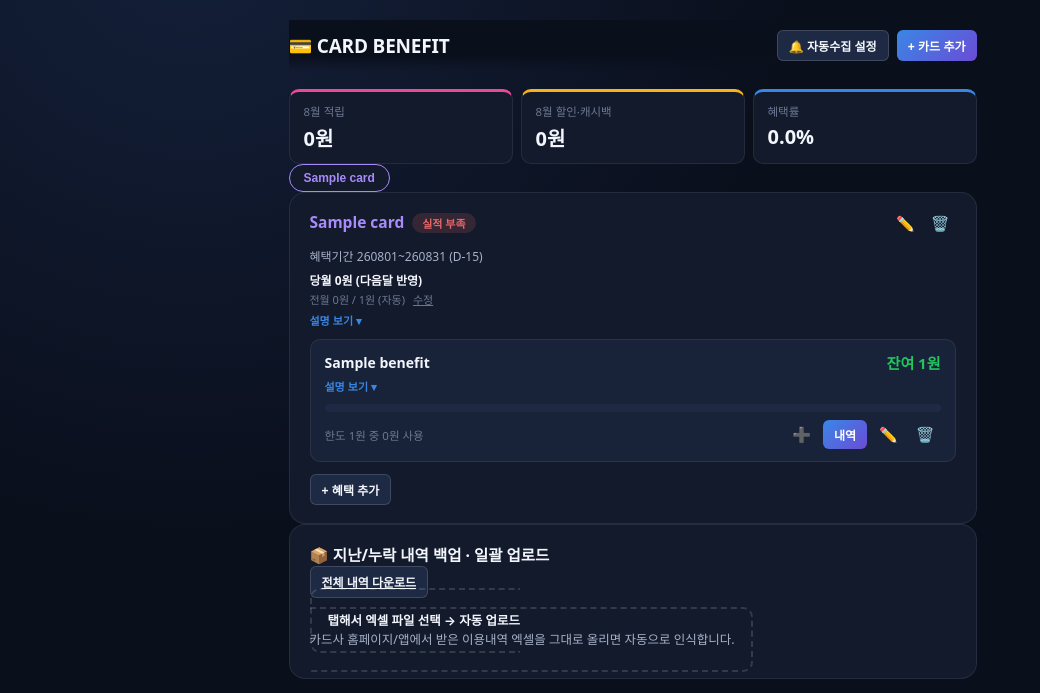
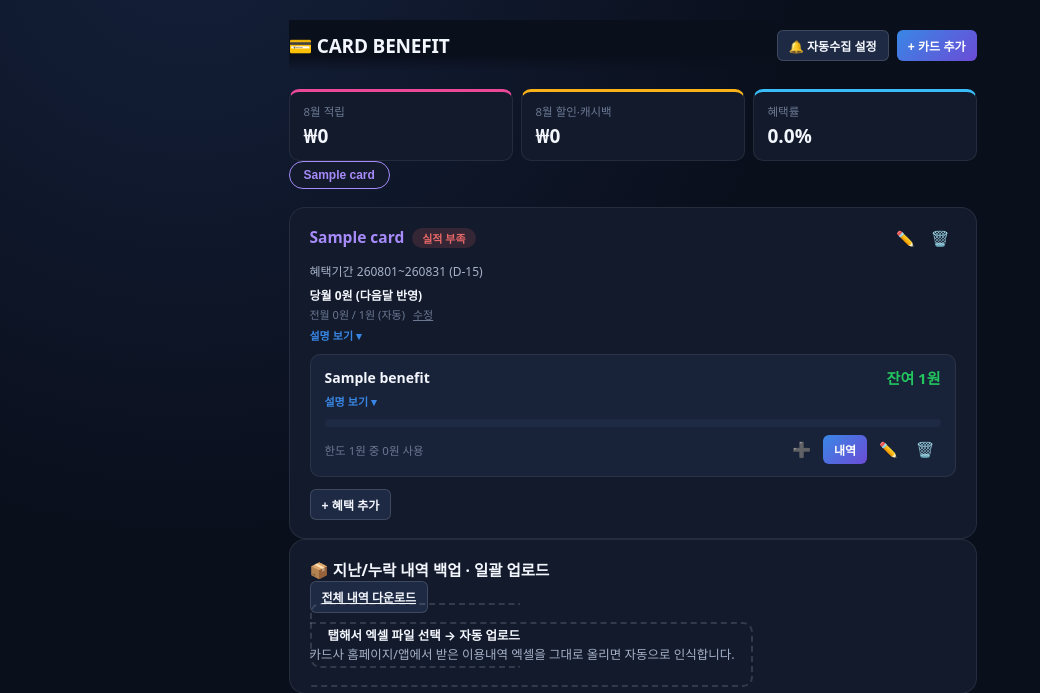
Before and after one commit to S5636/A, a Flask app: page / in a window 1280 px wide. Shown: the top 693 px of the page, without its empty margins (0-1040 px from the left). Run offline with Flask 3, Linux system fonts and the light colour scheme; tables that the repository leaves empty hold one stand-in row (values such as "Sample post"); data that the repository does not hold is empty.

Commit message:
혜택없음 설명문단 삭제, 합계 표시를 원화기호로, 혜택률 색상 하늘색으로, 여백 조정
- 배정 모달의 "혜택 없음"/"이 알림 무시" 긴 설명 문단 삭제
- 합계 값을 "42,647원"에서 "₩42,647"로 바꾸고 글씨 1px 줄여서 줄바꿈 방지
- 혜택률 박스 색상을 파랑 계열에서 하늘색으로 변경
- 카드 바로가기와 받은 결제 알림 사이 여백 추가

```diff
--- a/card_benefit/static/css/style.css
+++ b/card_benefit/static/css/style.css
@@ -99,7 +99,7 @@ body { padding-bottom: 40px; }
 
 .empty-hint { text-align: center; color: var(--text-muted); margin-top: 60px; }
 
-.monthly-summary { display: flex; flex-direction: column; gap: 8px; }
+.monthly-summary { display: flex; flex-direction: column; gap: 8px; margin-bottom: 18px; }
 .summary-boxes { display: flex; gap: 8px; }
 .summary-box {
   flex: 1;
@@ -108,12 +108,13 @@ body { padding-bottom: 40px; }
   border-top: 3px solid var(--accent);
   border-radius: var(--radius-md);
   padding: 11px 14px;
+  min-width: 0;
 }
 .summary-earn { --accent: var(--accent-pink); }
 .summary-cashback { --accent: var(--warning); }
-.summary-rate { --accent: var(--series-1); }
+.summary-rate { --accent: #38bdf8; }
 .summary-label { font-size: 11.5px; color: var(--text-muted); margin-bottom: 4px; }
-.summary-value { font-size: 20px; font-weight: 700; color: var(--text-primary); }
+.summary-value { font-size: 19px; font-weight: 700; color: var(--text-primary); white-space: nowrap; }
 
 .summary-jump-row { display: flex; gap: 6px; flex-wrap: wrap; }
 .jump-btn {
--- a/card_benefit/static/js/app.js
+++ b/card_benefit/static/js/app.js
@@ -106,8 +106,8 @@
     const monthLabel = `${new Date().getMonth() + 1}월`;
     document.getElementById("summary-earn-label").textContent = `${monthLabel} 적립`;
     document.getElementById("summary-cashback-label").textContent = `${monthLabel} 할인·캐시백`;
-    document.getElementById("summary-earn-value").textContent = `${fmt(earn)}원`;
-    document.getElementById("summary-cashback-value").textContent = `${fmt(cashback)}원`;
+    document.getElementById("summary-earn-value").textContent = `₩${fmt(earn)}`;
+    document.getElementById("summary-cashback-value").textContent = `₩${fmt(cashback)}`;
     document.getElementById("summary-rate-value").textContent = `${rate.toFixed(1)}%`;
 
     const jumpRow = document.getElementById("summary-jump-row");
--- a/card_benefit/templates/index.html
+++ b/card_benefit/templates/index.html
@@ -241,11 +241,6 @@
     <label style="display:none;">날짜
       <input type="date" id="assign-date">
     </label>
-    <p class="hint">
-      "혜택 없음": 실제 결제는 했지만 어떤 혜택에도 해당하지 않을 때 씁니다 - 알림함에서는 빠지고
-      아래 "혜택 없음 처리 내역"에 남아서 나중에 다시 확인할 수 있습니다.<br>
-      "이 알림 무시": 광고 등 결제와 무관한 알림이라 아예 없앨 때만 쓰세요 (되돌릴 수 없음).
-    </p>
     <div class="modal-actions">
       <button class="btn secondary" id="assign-no-benefit">혜택 없음</button>
       <button class="btn secondary" id="assign-discard">이 알림 무시</button>
```
